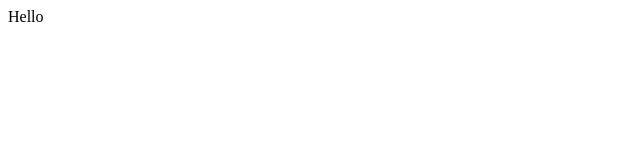
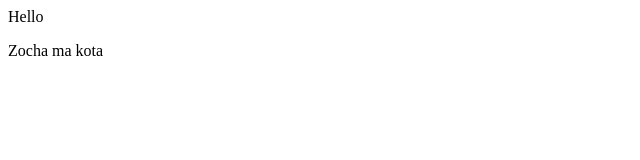
Before and after one commit to wirowka/demo_repo, a plain HTML site: page index.html in a window 1280 px wide. Shown: the full height of the page, 0-640 px from the left. Drawn offline with Linux system fonts and the light colour scheme.

Commit message:
quick_test_commit

```diff
--- a/index.html
+++ b/index.html
@@ -1 +1,2 @@
 <div>Hello</div>
+<p>Zocha ma kota</p>
```
